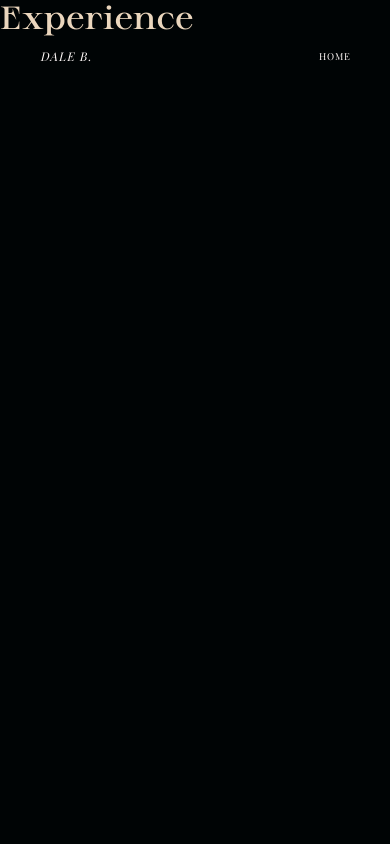
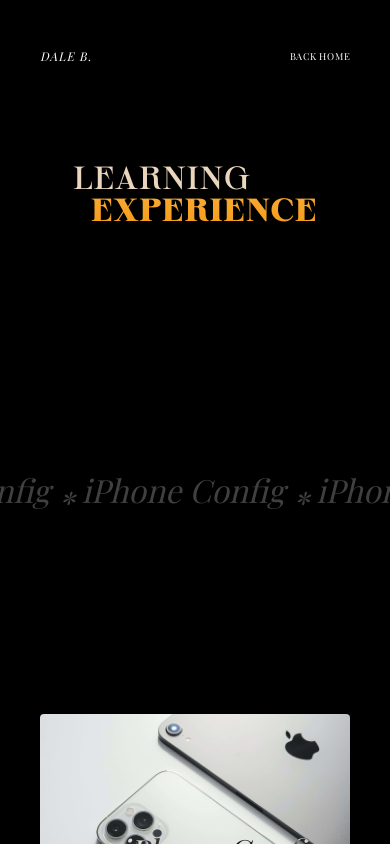
Before and after one commit to hyamero/portfolio-legacy, a Next.js app: page /experience in a window 390 px wide. Built offline with nearby package versions, Linux system fonts and the light colour scheme; a web font is replaced by a local one.

Commit message:
feat: academic experience page

```diff
--- /dev/null
+++ b/components/Experiences.tsx
@@ -0,0 +1,64 @@
+import React from "react";
+import Image from "next/image";
+import { projects } from "../utilities/projects";
+import { Footer } from "./Footer";
+
+export const Experiences: React.FC = ({}) => {
+  return (
+    <section
+      data-scroll-section
+      id="projects"
+      className=" relative z-[8] mt-[50px] flex min-h-[200vh] flex-col items-center justify-between gap-96 overflow-hidden bg-black px-10 pt-[150px]  pb-[300px] sm:gap-52 sm:py-[200px]"
+    >
+      {projects.map((project: any, i: number) => (
+        <React.Fragment key={project.title}>
+          <span
+            data-scroll
+            data-scroll-speed={7 + i}
+            data-scroll-direction="horizontal"
+            className="text-clamp pointer-events-none relative z-[3] select-none whitespace-nowrap font-playfair text-9xl italic text-white/25"
+          >
+            {project.title} <span className="relative top-3">*</span>{" "}
+            {project.title} <span className="relative top-3">*</span>{" "}
+            {project.title}{" "}
+            <span className="relative top-3 animate-spin">*</span>{" "}
+            {project.title} <span className="relative top-3">*</span>{" "}
+            {project.title} <span className="relative top-3">*</span>{" "}
+            {project.title} <span className="relative top-3">*</span>{" "}
+            {project.title} <span className="relative top-3">*</span>
+          </span>
+          <a
+            data-scroll
+            data-scroll-direction="horizontal"
+            data-scroll-speed={7 + i}
+            key={i}
+            className="clip-0 img cursor-pointer overflow-hidden"
+            href={project.link}
+            target="_blank"
+            rel="noreferrer"
+          >
+            <div data-scroll data-scroll-speed={2} className="relative">
+              <Image
+                priority
+                src={project.img}
+                alt={project.title}
+                height={405}
+                width={720}
+                quality={90}
+                className="z-[9] rounded"
+              />
+              <span
+                data-scroll
+                data-scroll-speed={-2}
+                data-scroll-direction="horizontal"
+                className="text-clamp absolute bottom-5 left-20 z-[10] whitespace-nowrap font-playfair italic text-white mix-blend-difference"
+              >
+                {project.title}
+              </span>
+            </div>
+          </a>
+        </React.Fragment>
+      ))}
+    </section>
+  );
+};
--- a/components/Navbar.tsx
+++ b/components/Navbar.tsx
@@ -99,7 +99,7 @@ const NavBtns: React.FC<NavBtnsProps> = ({ path, router }) => {
           >
             <div>
               <span className="menu-item-text font-sprat font-normal uppercase tracking-wider">
-                experience
+                EXPERIENCE
               </span>
             </div>
           </a>
@@ -117,7 +117,7 @@ const NavBtns: React.FC<NavBtnsProps> = ({ path, router }) => {
         >
           <div>
             <span className="menu-item-text font-sprat font-normal uppercase tracking-wider">
-              home
+              BACK &nbsp; HOME
             </span>
           </div>
         </a>
--- a/pages/experience.tsx
+++ b/pages/experience.tsx
@@ -1,13 +1,20 @@
 import React from "react";
+import { Experiences } from "../components/Experiences";
+import { Footer } from "../components/Footer";
 
 interface ExperienceProps {}
 
 const Experience: React.FC<ExperienceProps> = ({}) => {
   return (
-    <div id="home" data-scroll-section className="z-10 h-[300vh] bg-[#000405]">
-      <div className="relative m-auto">
-        <span className="header-text text-clamp ">Experience</span>
-      </div>
+    <div id="home" className="m-auto h-full  w-screen max-w-[1920px] bg-black">
+      <h2 className="text-clamp mt-40 flex max-w-[1920px] justify-center whitespace-nowrap font-sprat font-medium leading-none text-ylw-100">
+        <span className="relative left-20">LEARNING</span>
+        <span className="text-ylw-grad relative right-20">
+          <br /> EXPERIENCE
+        </span>
+      </h2>
+      <Experiences />
+      <Footer />
     </div>
   );
 };
--- a/styles/globals.css
+++ b/styles/globals.css
@@ -15,6 +15,12 @@
   }
 
   .header-text span {
+    @apply font-bold text-transparent;
+    background-image: linear-gradient(#ffb64b, #f59e1c);
+    background-clip: text;
+  }
+
+  .text-ylw-grad {
     @apply font-bold text-transparent;
     background-image: linear-gradient(#ffb64b, #f59e1c);
     background-clip: text;
```
